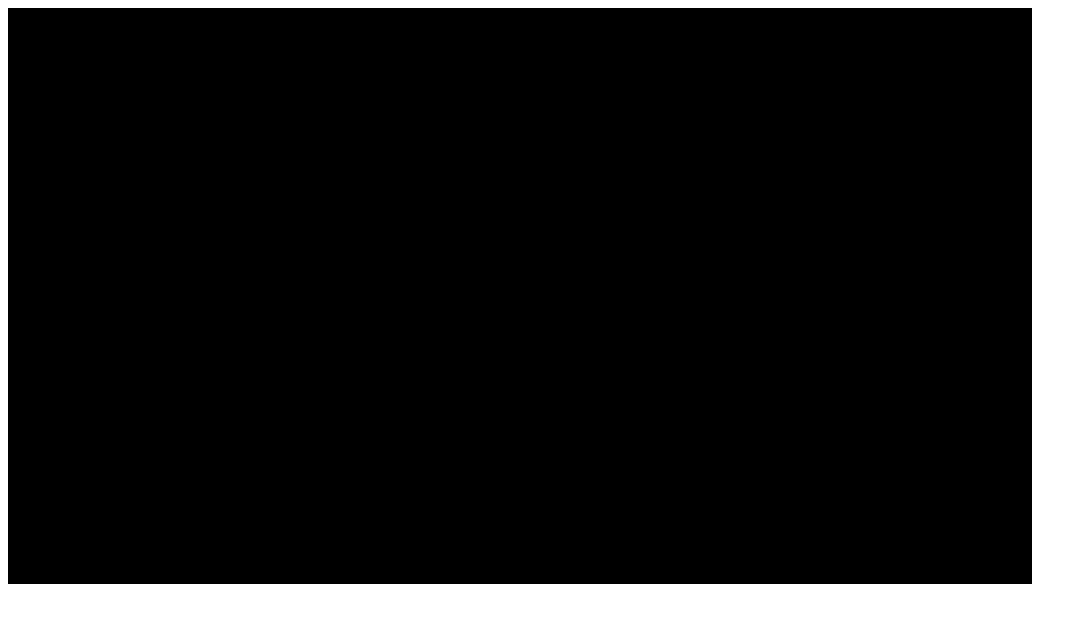
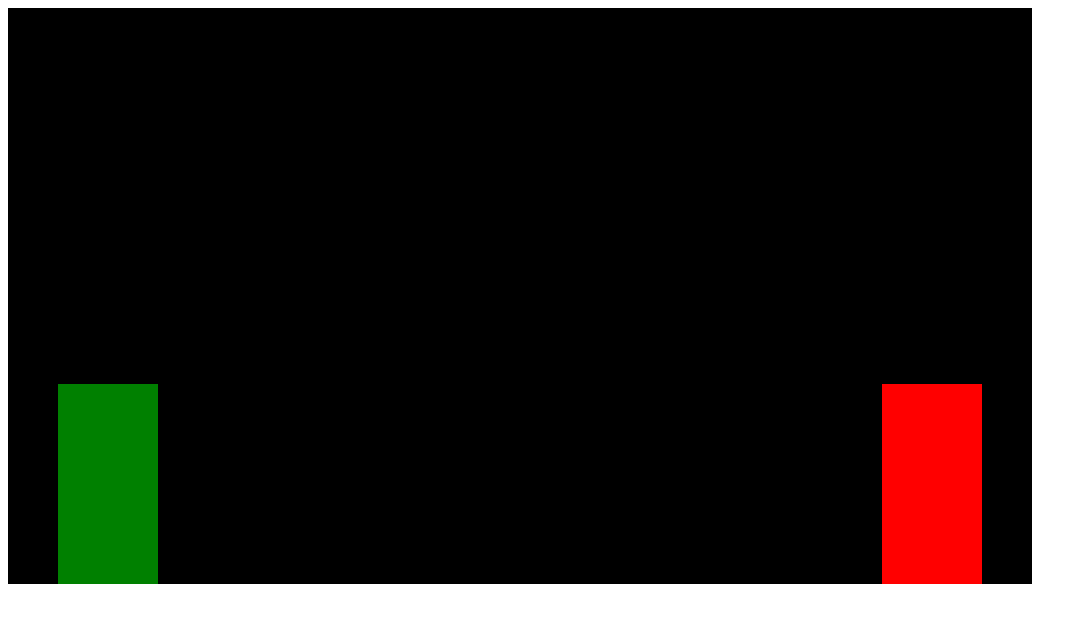
Before and after one commit to MarkosMartinez/ProyectoDAW, a plain HTML site: page index.html in a window 1280 px wide. Shown: the whole page, without its empty margins (0-1087 px from the left). Drawn offline with Linux system fonts and the light colour scheme.

Commit message:
mostrar rectangulos para jugador1 y jugador2 con sus respectivos colores para diferenciarlos

```diff
--- a/index.html
+++ b/index.html
@@ -7,6 +7,7 @@
 </head>
 <body>
     <canvas id="canvas" width="1024" height="576"></canvas>
+    <script src="sprite.js"></script>
     <script src="index.js"></script>
 </body>
 </html>
--- a/index.js
+++ b/index.js
@@ -1,4 +1,20 @@
+// obtener el canvas, establecer el contenido de este en 2d y rellenarlo de negro para confirmar su posicion
+
 const canvas = document.getElementById('canvas');
 const ctx = canvas.getContext('2d');
+ctx.fillRect(0, 0, 1024, 576);
 
-ctx.fillRect(0, 0, 1024, 576);
+// Creamos una constante para el juygador1 utilizando la clase Sprite, pasandole el parametro de posicion como un objeto con con las coordenadas x,y en pixeles
+const jugador1 = new Sprite({
+    x: 50,
+    y: 576 - 200
+}, "green");
+
+jugador1.pruebaMostrarPersonaje();
+
+const jugador2 = new Sprite({
+    x: 1024 - 150,
+    y: 576 - 200
+}, "red");
+
+jugador2.pruebaMostrarPersonaje();
--- /dev/null
+++ b/sprite.js
@@ -0,0 +1,18 @@
+// Como va a haber mas de 1 sprite vamos a utilizar clases
+class Sprite{
+
+    // Un constructor indica que parametros va a tener un objeto de la clase Sprite
+    constructor(posicion, color){
+        this.posicion = posicion
+        this.color = color
+    }
+
+    pruebaMostrarPersonaje(){
+        ctx.fillStyle = this.color;
+        ctx.fillRect(this.posicion.x, this.posicion.y, 100, 200);
+    }
+
+    mostrarSprite(){
+
+    }
+}
```
